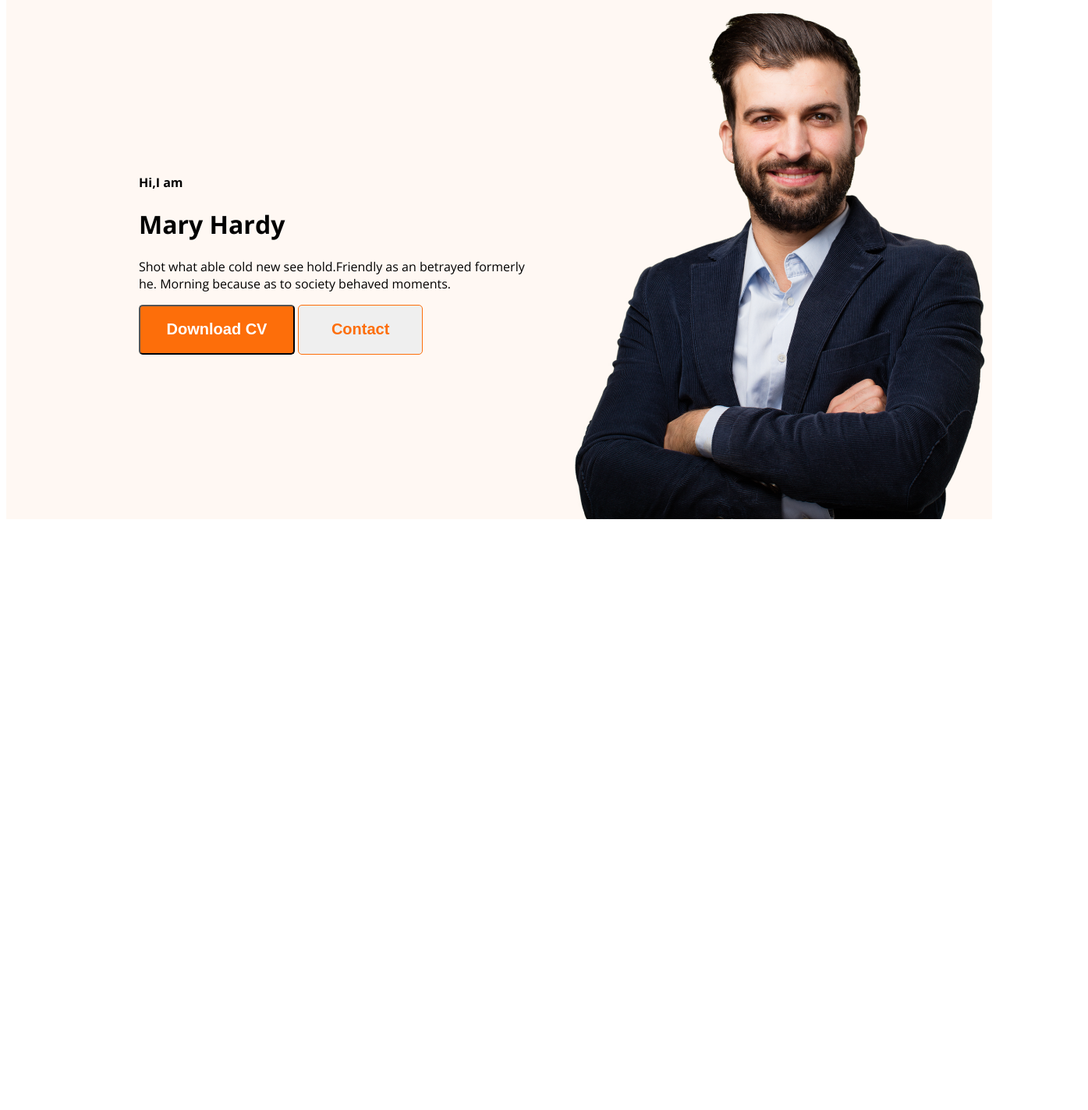
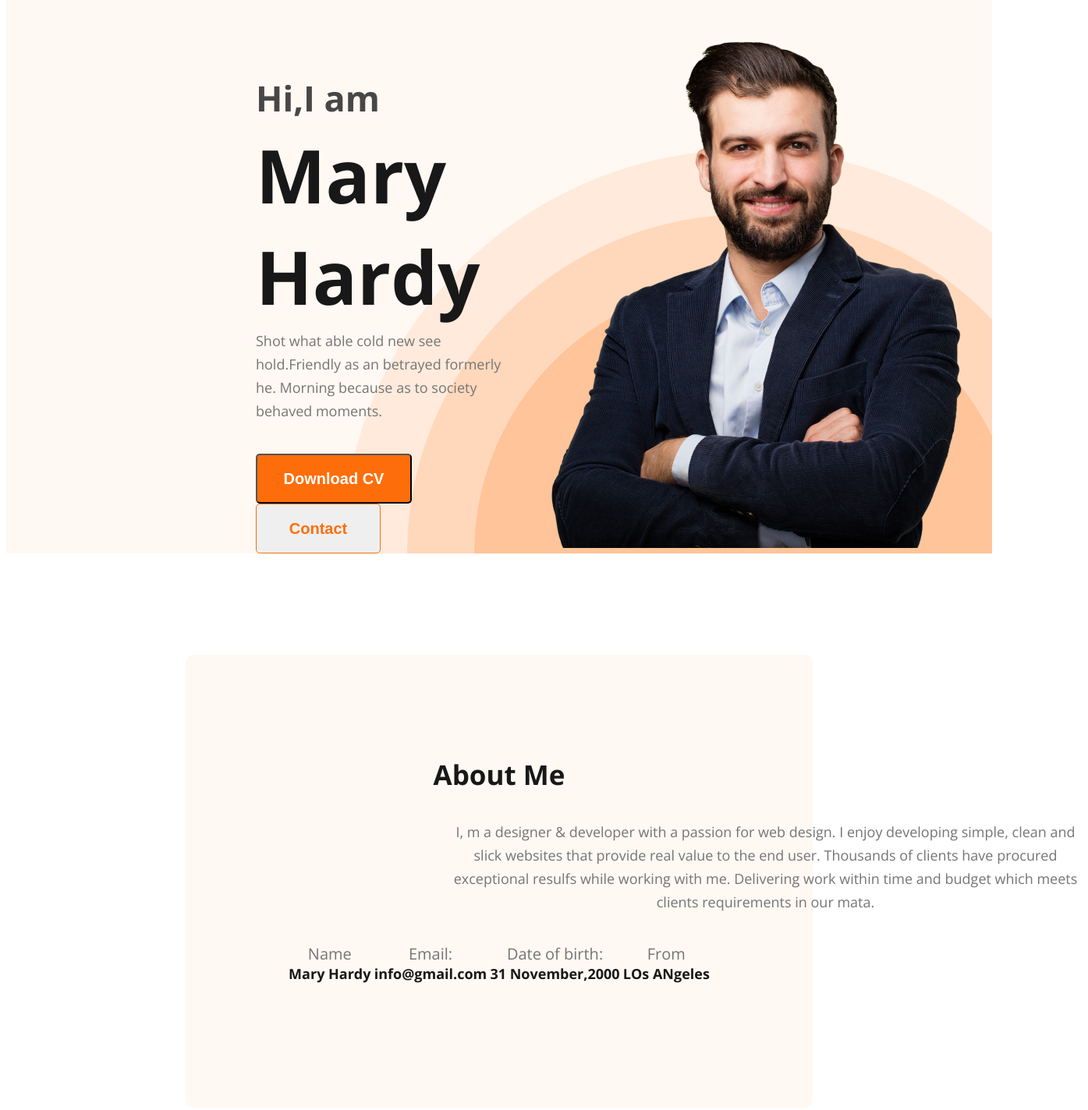
Before and after one commit to Abdullah-Al-Ovi/we-developer-portfolio, a plain HTML site: page index.html in a window 1280 px wide. Shown: the part 194-1618 px from the top of the page at 78% size, 1395 px wide, since content can reach past the window. Before the commit the page ends 868 px from the top, so only its background shows below. Drawn offline with nearby package versions, Linux system fonts and the light colour scheme.

Commit message:
added about

```diff
--- a/index.html
+++ b/index.html
@@ -11,7 +11,7 @@
 </head>
 <body>
     <header class="header">
-        <nav>
+        <nav class="padd">
             <div class="nav">
                 <div class="mary"><h3>Ma<span style="color: orange;">r</span>y</h3></div>
                 <div>
@@ -25,9 +25,9 @@
         </nav>
         <div class="banner">
             <div style="margin-left: 170px;">
-                <h4 class="bnner-greeting">Hi,I am</h3>
+                <h5 class="banner-greeting">Hi,I am</h5>
                 <h1 class="banner-title">Mary Hardy</h1>
-                <p>Shot what able cold new see hold.Friendly as an betrayed formerly he. Morning because as to society behaved moments.</p>
+                <p class="para">Shot what able cold new see hold.Friendly as an betrayed formerly <br> he. Morning because as to society behaved moments.</p><br>
                 <button style="color: var(--white-color, #FFF);text-align: center;font-size: 20px;font-weight: 700;width: 200px;height: 64px;border-radius: 5px;background-color: #FD6E0A;">Download CV</button>
                 <button style="color: #FD6E0A;text-align: center;font-size: 20px;font-weight: 700;width: 160px;height: 64px;border-radius: 5px;border: 1px solid #FD6E0A;">Contact</button>
             </div>
@@ -38,6 +38,30 @@
     </header>
 
     <main>
+        <section class="about">
+            <h3 class="head">About Me</h3>
+            <p class="des">I, m a designer & developer with a passion for web design. I enjoy developing simple, clean and slick websites that provide real value to the end user. Thousands of clients have procured exceptional resulfs while working with me. Delivering work within time and budget which meets clients requirements in our mata.</p>
+            <div class="info-container">
+                <div>
+                    <p class="info-para">Name</p>
+                    <h5 class="info-head">Mary Hardy</h5>
+                </div>
+                <div>
+                    <p class="info-para">Email:</p>
+                    <h5 class="info-head">info@gmail.com</h5>
+                </div>
+                <div>
+                    <p class="info-para">Date of birth:</p>
+                    <h5 class="info-head">31 November,2000</h5>
+                </div>
+
+                <div>
+                    <p class="info-para">From</p>
+                    <h5 class="info-head">LOs ANgeles</h5>
+                </div>
+
+            </div>
+        </section>
 
     </main>
 
--- a/style.css
+++ b/style.css
@@ -1,9 +1,10 @@
 body{
     font-family: 'Open Sans', sans-serif;
 }
+
 .nav{
     display: flex;
-    justify-content: space-around;
+    justify-content:space-between;
     align-items: center;
 
 
@@ -20,14 +21,15 @@ body{
 div > ul.menu{
     /* padding-top: 33px; */
     align-items: center;
+
 }
 .mary{
     color: #181818;
-font-family: Open Sans;
 font-size: 45px;
-font-style: normal;
 font-weight: 800;
-line-height: normal;
+margin-left: 295px;
+
+
 }
 ul.menu > li > a.port-blog{
     color: var(--dark-02, #474747);
@@ -38,26 +40,97 @@ font-weight: 400;
 line-height: normal;
 /* justify-items: first baseline ; */
 padding-top: 19px;
+
+}
+div ul{
+    padding-right: 252px;
 }
 .header{
     background-color: #FFF8F3;
+    background-image: url('/images/header_bg.png');
+    background-repeat: no-repeat;
+    background-position:bottom right;
+
 
 }
+
+
 .banner{
+    padding: 30px 30px 0 150px;
     display: flex;
     align-items: center;
+    justify-content: space-between;
+
+
 }
 .banner-greeting{
 color: var(--dark-02, #474747);
-font-size: 90px;
+font-size: 45px;
 font-weight: bold;
-/* width: 177px;
-height: 61px;
-} */
+margin-bottom: 0;
+
+}
 .banner-title{
 color: var(--dark-01, #181818);
 font-size: 95px;
 font-weight:bolder;
-/* width: 498px;
-height: 116px; */
+margin-top: 3px;
+margin-bottom: 3px;
 }
+.para{
+    margin-top: 0;
+    color: var(--dark-03, #757575);
+font-family: Open Sans;
+font-size: 18px;
+font-weight: 400;
+line-height: 30px;
+
+}
+/* main sectoin style */
+.about{
+  margin:130px 230px ;
+
+padding:130px 130px 130px 130px;
+border-radius: 10px;
+background-color: #FFF8F3;
+}
+.des{
+    color: var(--dark-03, #757575);
+text-align: center;
+font-size: 18px;
+font-weight: 400;
+line-height: 30px;
+display: flex;
+width: 827px;
+flex-direction: column;
+padding-left:200px;
+
+}
+.head{
+    color: var(--dark-01, #181818);
+    text-align: center;
+    font-size: 35px;
+    font-weight: 700;
+    margin-top: 0;
+}
+.info-container{
+    display: flex;
+    justify-content: space-around;
+    color: #757575;
+text-align: center;
+font-size: 20px;
+font-weight: 400;
+
+
+
+}
+.info-head{
+    font-size: large;
+    font-weight: bolder;
+    margin-top: 0;
+    color: #181818;
+}
+
+.info-para{
+    margin-bottom: 0;
+}
```
